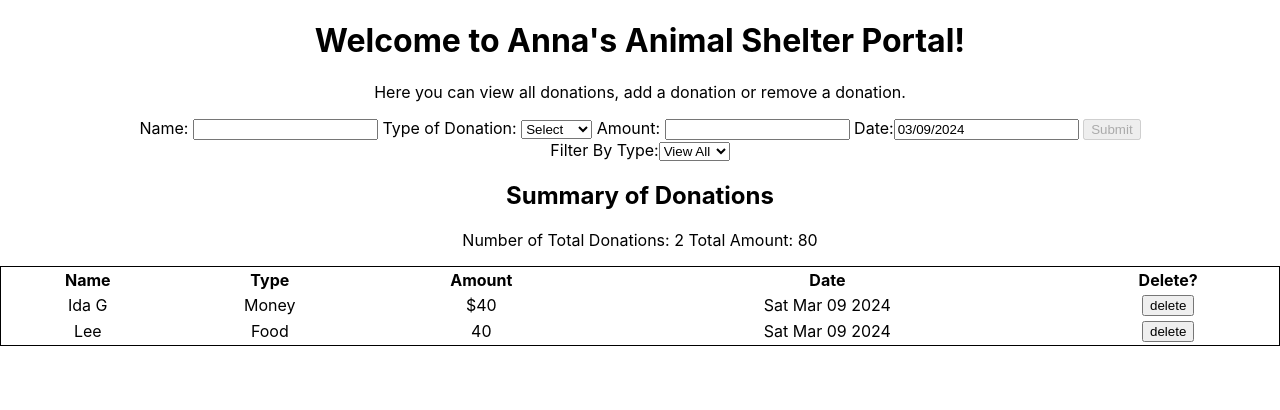
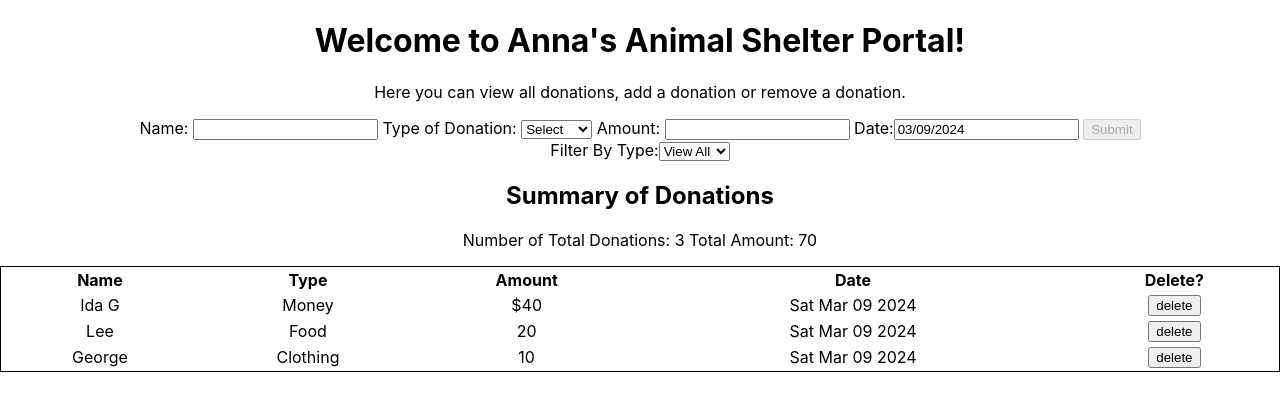
Before and after one commit to idago123/donation-app, a React (Create React App) app: page / in a window 1280 px wide. Shown: the top 410 px of the page. Built offline with nearby package versions, Linux system fonts and the light colour scheme.

Commit message:
Delete commented code, add one more data entry

```diff
--- a/src/DonationForm.js
+++ b/src/DonationForm.js
@@ -12,7 +12,13 @@ let storeDonationData = [{
     {
     "name": "Lee",
     "type": "Food",
-    "amount": 40,
+    "amount": 20,
+    "date": new Date()
+    },
+    {
+    "name": "George",
+    "type": "Clothing",
+    "amount": 10,
     "date": new Date()
     },
 ]
@@ -49,22 +55,6 @@ const DonationForm = () => {
         }
         setData(removeItemFromList)
     };
-
-    // const deleteDonation = (donation, i) => {
-    //     let temp = data
-    //     let tempFilter = dataFilter
-    //     let filterAll = []
-    //     let match = []
-
-    //     if (listClicked) {
-    //         const removeItemFromFilterList = tempFilter.filter((item, index) => index !== i)
-    //         const matchedDonation = tempFilter.filter((item, index) => index === i)
-    //         setdataFilter(removeItemFromFilterList)
-    //     }
-
-    //     const removeItemFromList = temp.filter((item, index) => index !== i)
-    //     setData(removeItemFromList)
-    // };
 
     const calculateDonations = () => {
         let sumOfAmount = 0;
```
